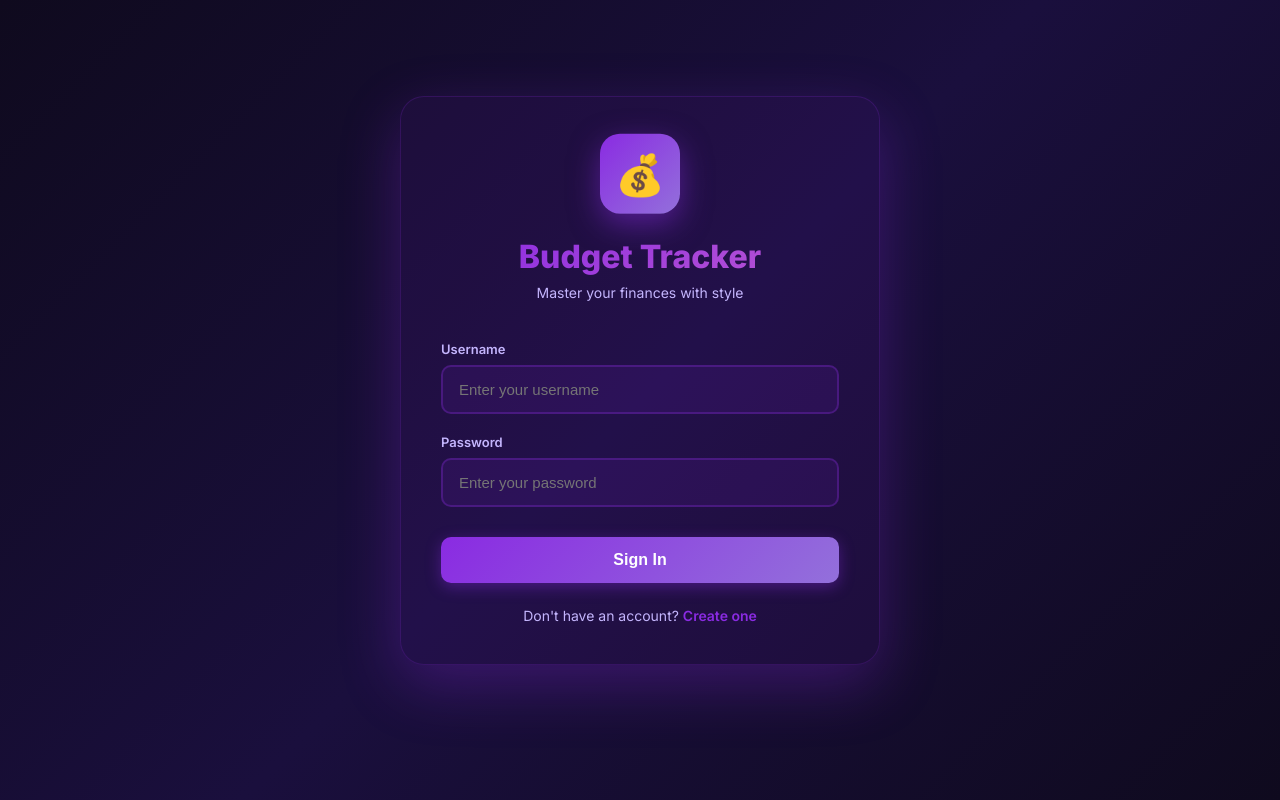
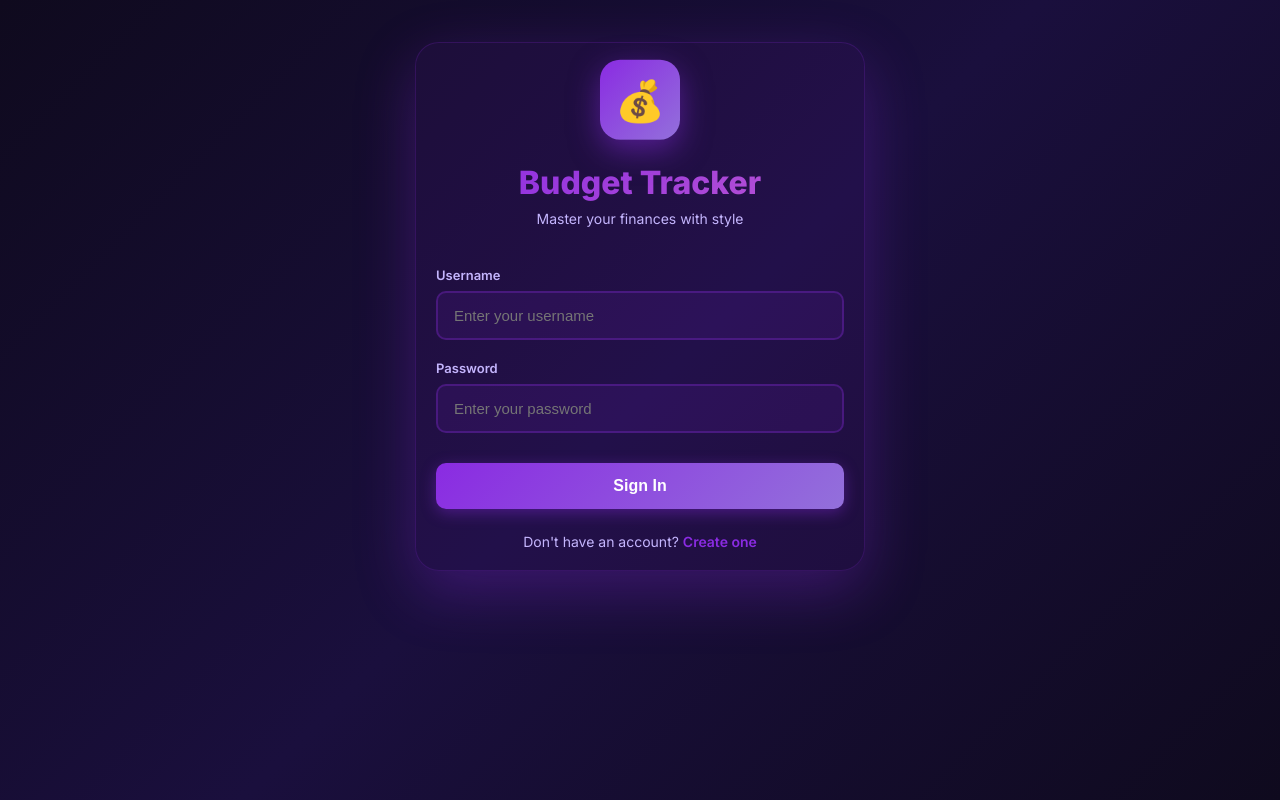
Before and after one commit to CedZzzzzzzzz/budget-tracker, a Flask app: page / in a window 1280 px wide. Run offline with Flask 3, Linux system fonts and the light colour scheme.

Commit message:
style: adjusted padding for better layout

```diff
--- a/static/css/styles.css
+++ b/static/css/styles.css
@@ -89,22 +89,24 @@ body {
     font-family: 'Inter', sans-serif;
     background: var(--bg-primary);
     min-height: 100vh;
-    padding: 16px;
+    padding: 12px;
     color: var(--text-primary);
 }
 
-.container { max-width: 1200px; margin: 0 auto; }
+.container {
+    max-width: 1200px;
+    margin: 0 auto; }
 
 /* ============== AUTHENTICATION STYLES ============== */
 
 /* Auth Container */
 .auth-container {
-    max-width: 480px;
-    margin: 80px auto;
+    max-width: 450px;
+    margin: 30px auto;
     background: var(--bg-card);
     border: 1px solid var(--border-card);
     border-radius: 24px;
-    padding: 40px;
+    padding: 20px;
     box-shadow: var(--shadow-card);
 }
 
@@ -954,7 +956,7 @@ input[type="number"]:focus {
     display: grid;
     grid-template-columns: repeat(3, 1fr);
     gap: 14px;
-    margin-bottom: 24px;
+    margin-bottom: 20px;
 }
 
 .monthly-stat-card {
```
